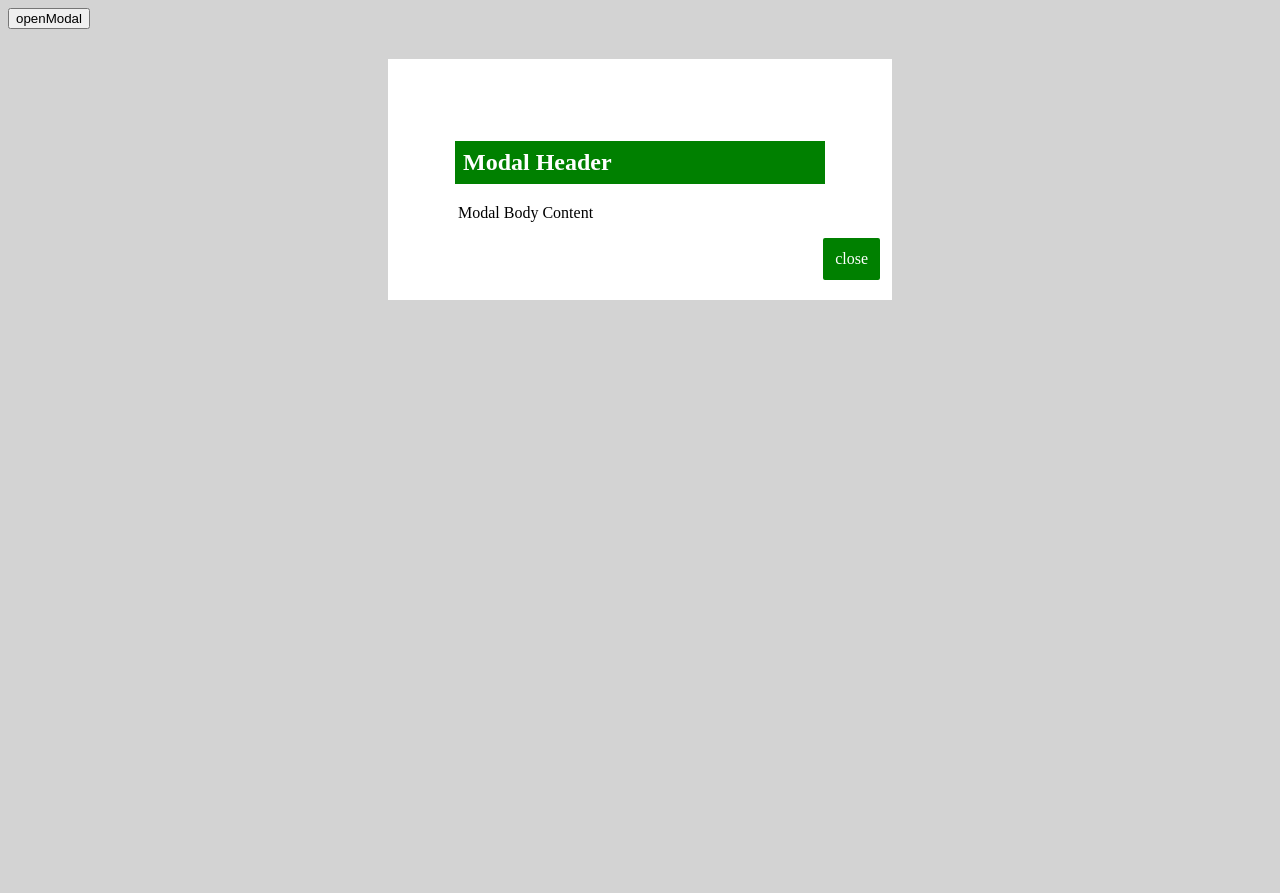
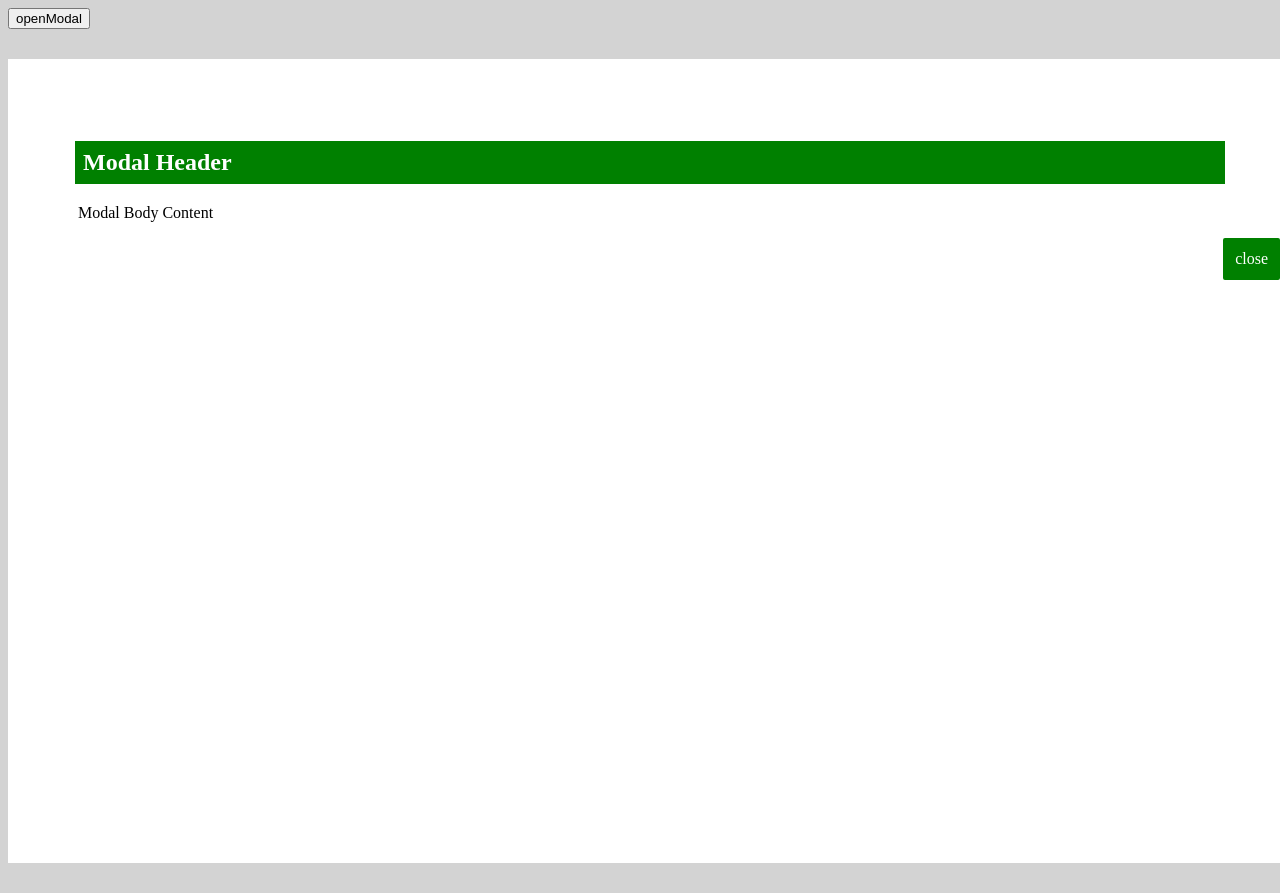
Before and after one commit to acciojob/css-modal-saivivek122, a website: page main.html in a window 1280 px wide. Both pictures are taken after a click on the button "openModal". Before the commit the page ends 800 px from the top, so only its background shows below. Drawn offline with Linux system fonts and the light colour scheme.

Commit message:
created a submission

```diff
--- a/script.js
+++ b/script.js
@@ -8,3 +8,10 @@ function closeModal(){
 	document.getElementById("modal").style.display="none";
     document.body.style.background="white"
 }
+window.addEventListener("click", function (e) {
+  const modal = document.getElementById("modal");
+  const content = document.querySelector(".modal-content");
+  if (e.target === modal) {
+    closeModal();
+  }
+});
--- a/styles.css
+++ b/styles.css
@@ -1,10 +1,11 @@
 /*  your css code here. If applicable */
 .modal{
 	background-color:white;
-	width:500px;
-	height:auto;
+	width:100vw;
+	height:100vh;
 	border:2px solid white;
 	margin:30px auto;
+	display:none;
 
 }
 .modal-content{
@@ -18,9 +19,7 @@
 	margin:5px;
 
 }
-.modal{
-	display:none;
-}
+
 h2{
 	color:white;
 	padding:8px;
```
